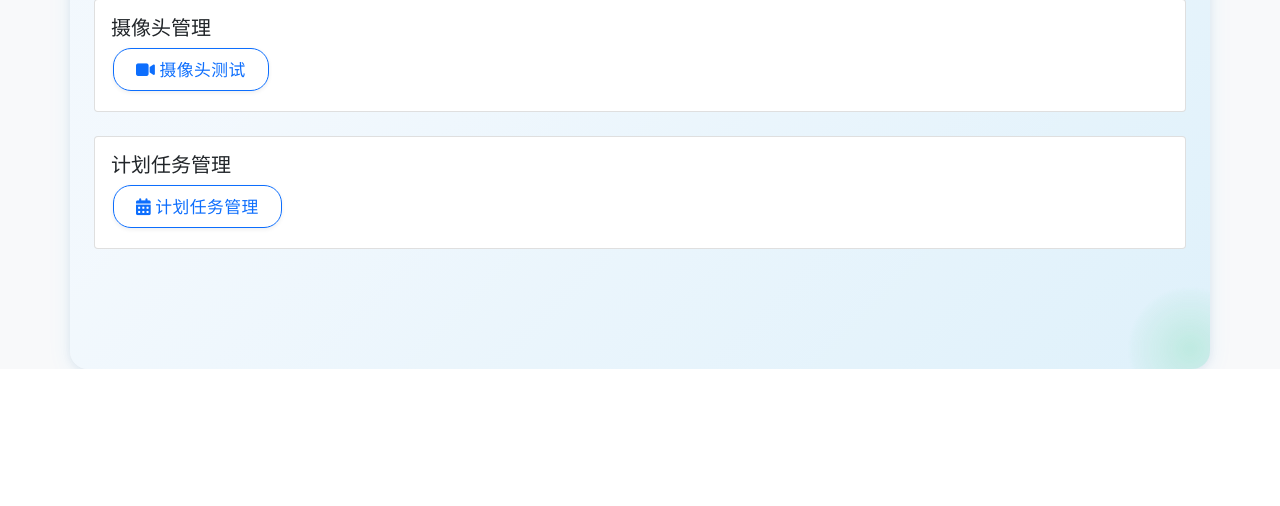
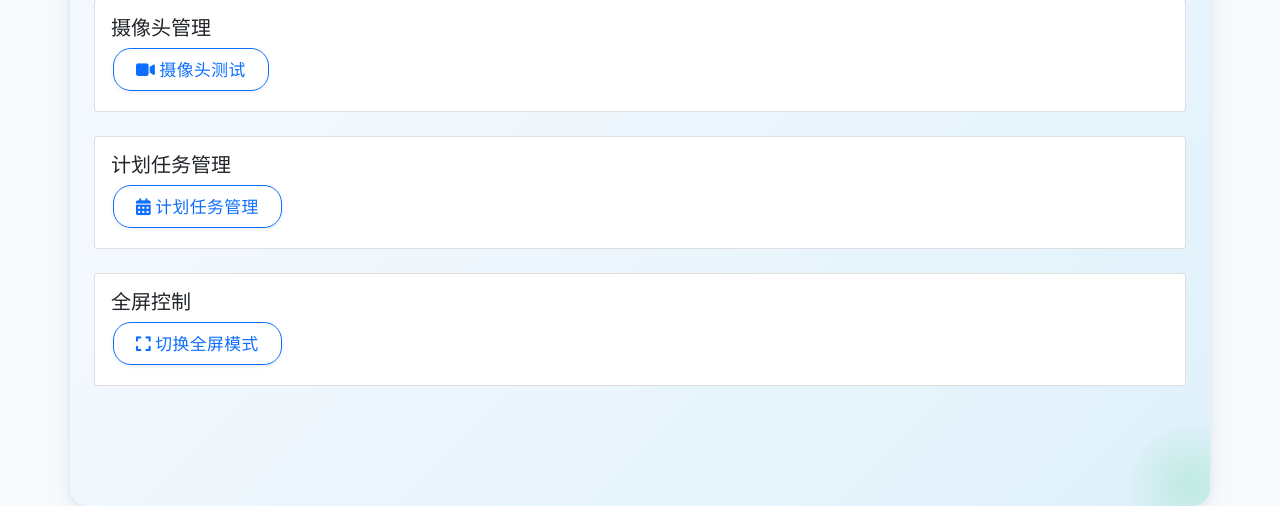
Before and after one commit to kzeng/bk-robot, a Flask app: page /settings in a window 1280 px wide. Shown: the part 1611-2117 px from the top of the page. Before the commit the page ends 1980 px from the top, so only its background shows below. Run offline with Flask 3, Linux system fonts and the light colour scheme; the visitor is signed in with stand-in values (Sample User, id 1); some libraries are stand-ins or nearby versions.

Commit message:
full screen

```diff
--- a/app/templates/settings.html
+++ b/app/templates/settings.html
@@ -170,12 +170,50 @@
             </div>
         </div>
     </div>
+
+    <!-- Fullscreen Toggle -->
+    <div class="card mt-4">
+        <div class="card-body">
+            <h5 class="card-title">全屏控制</h5>
+            <button id="fullscreenToggle" class="btn btn-outline-primary">
+                <i class="fas fa-expand me-1"></i>切换全屏模式
+            </button>
+        </div>
+    </div>
 </div>
       <br><br><br><br>
 {% endblock %}
 
 {% block scripts %}
 <script>
+// 全屏控制功能
+document.addEventListener('DOMContentLoaded', function() {
+    const fullscreenToggle = document.getElementById('fullscreenToggle');
+    const icon = fullscreenToggle.querySelector('i');
+
+    fullscreenToggle.addEventListener('click', function() {
+        if (!document.fullscreenElement) {
+            document.documentElement.requestFullscreen().then(() => {
+                icon.classList.remove('fa-expand');
+                icon.classList.add('fa-compress');
+                fullscreenToggle.innerHTML = '<i class="fas fa-compress me-1"></i>退出全屏模式';
+            });
+        } else {
+            document.exitFullscreen().then(() => {
+                icon.classList.remove('fa-compress');
+                icon.classList.add('fa-expand');
+                fullscreenToggle.innerHTML = '<i class="fas fa-expand me-1"></i>进入全屏模式';
+            });
+        }
+    });
+
+    document.addEventListener('fullscreenchange', function() {
+        if (!document.fullscreenElement) {
+            fullscreenToggle.innerHTML = '<i class="fas fa-expand me-1"></i>进入全屏模式';
+        }
+    });
+});
+
 // 只保留表单提交相关JS
 
 document.getElementById('settingsForm').addEventListener('submit', async function(e) {
```
